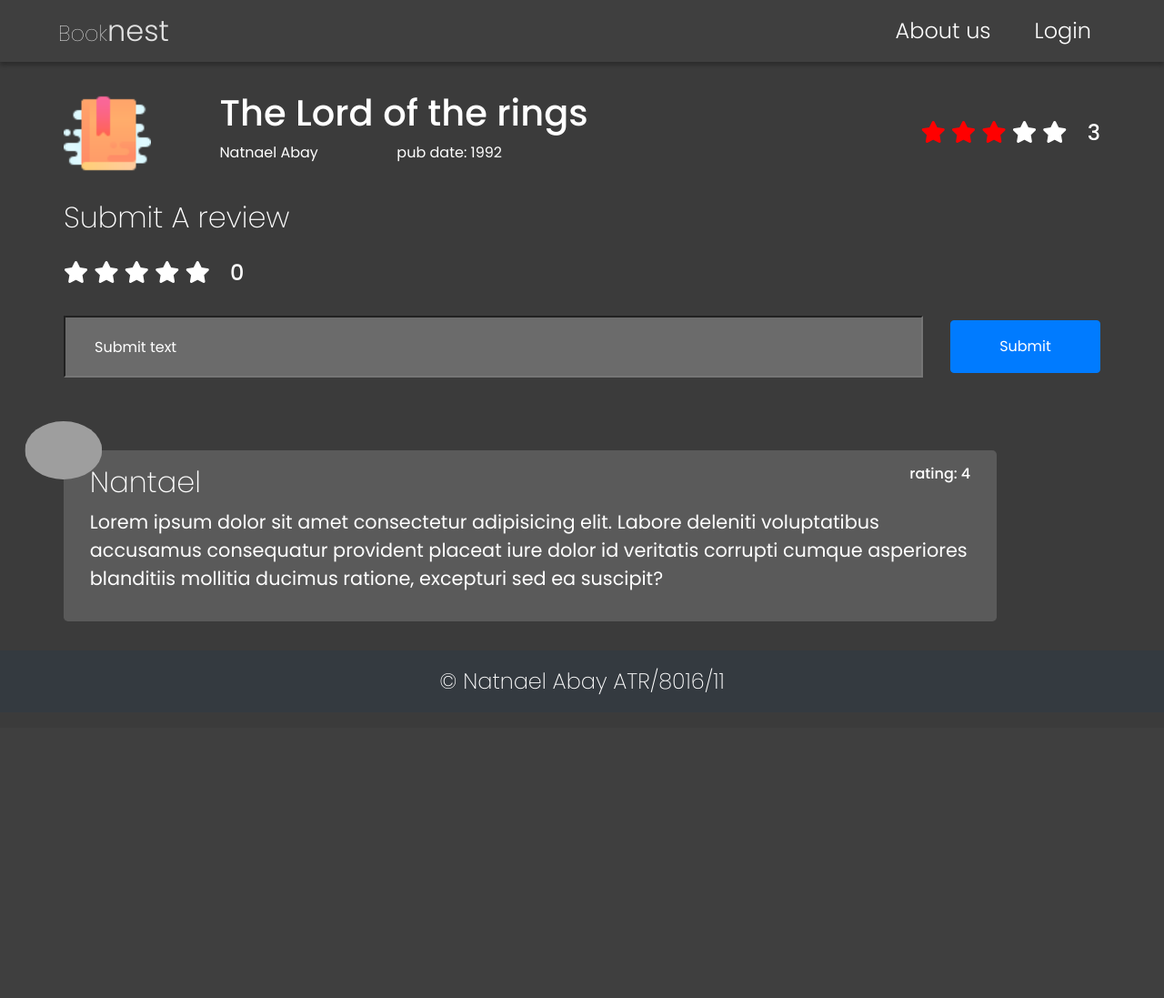
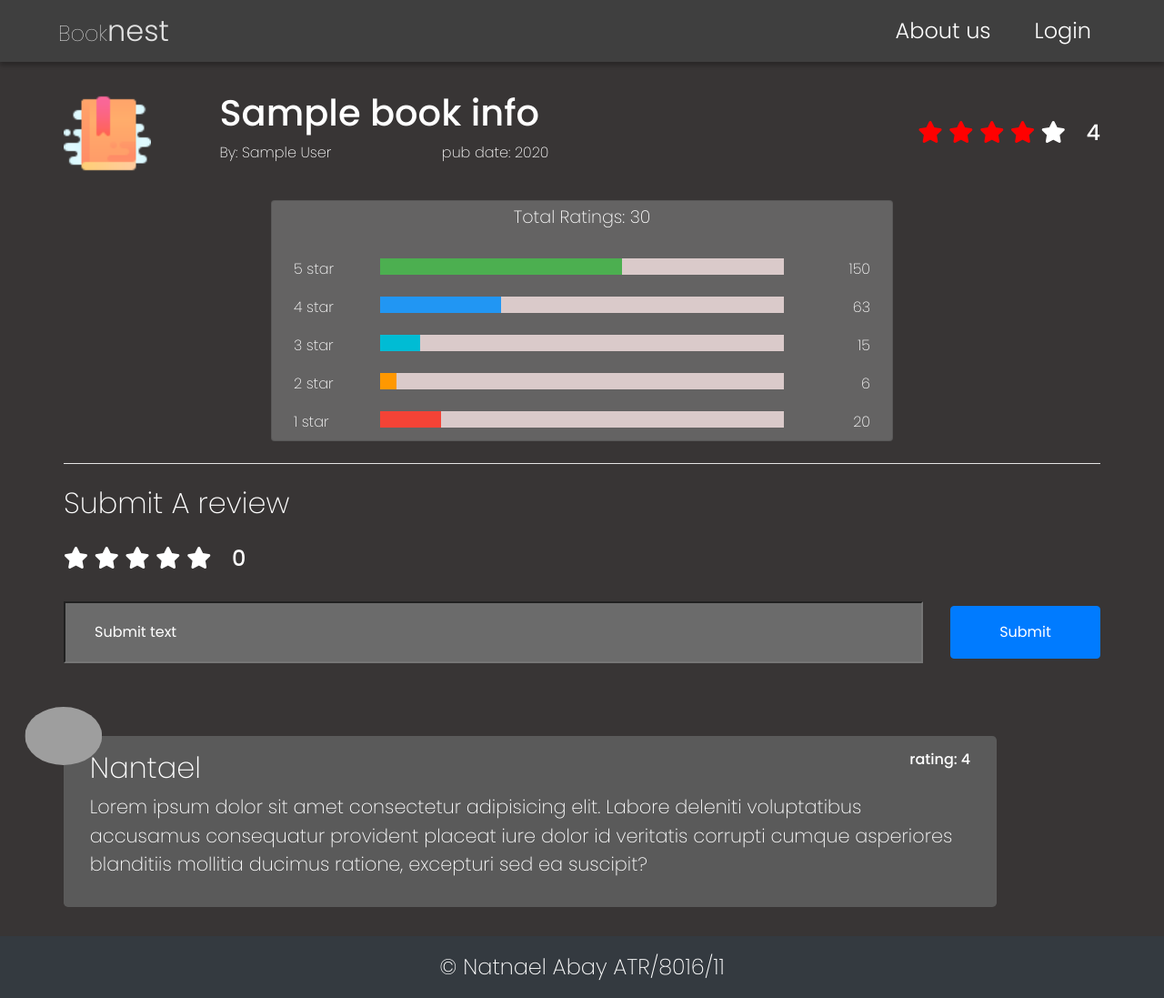
Before and after one commit to natnaelabay/Flask-Book-Reviews-App, a Flask app: template books/templates/book.html in a window 1280 px wide. Shown: the whole page at 91% size. Before the commit the page ends 764 px from the top, so only its background shows below. Run offline with Flask 2, Linux system fonts and the light colour scheme; the template is opened without the code that fills it: most values are stand-ins (such as "Sample title", 1, 10 or a date in 2020); grey boxes are pictures that could not be loaded.

Commit message:
[template] added rating bar for 1-5 rate counts

```diff
--- a/books/templates/book.html
+++ b/books/templates/book.html
@@ -15,7 +15,11 @@
 <style>
     body {
         font-size: 1.5rem;
-        background: rgb(59, 59, 59);
+    }
+
+    .container {
+        font-family: Poppins;
+        font-weight: 200;
     }
 
     .rating-wrapper {
@@ -106,20 +110,23 @@
 </style>
 
 <div class="container">
+
+    {% if book_info %}
+
     <div class="row">
-        <div class="col-9 ">
+        <div class="col-9">
             <div class="row">
                 <div class="col-3">
                     <img src="{{ url_for('static' , filename='images/book-svg.png')}}" alt="">
                 </div>
                 <div class="text-white ml-n5  col-8 contact">
-                    <h1>The Lord of the rings</h1>
+                    <h1>{{ book_info.title }}</h1>
                     <div class="row">
-                        <div class="col-4" style="font-size: 1rem;">
-                            <p>Natnael Abay</p>
+                        <div class="col-6" style="font-size: 1rem;">
+                            <p>By: {{ book_info.author }}</p>
                         </div>
-                        <div class="col-4" style="font-size: 1rem;">
-                            <p>pub date: 1992</p>
+                        <div class="ml-n5 col-4" style="font-size: 1rem;">
+                            <p>pub date: {{ book_info.year }}</p>
                         </div>
                     </div>
                 </div>
@@ -127,15 +134,157 @@
         </div>
         <div class="col-3 text-right contact">
             <div class="rating-showcase">
-                <span id="1" class="fa fa-star bg-red"></span>
-                <span id="2" class="fa fa-star bg-red"></span>
-                <span id="3" class="fa fa-star bg-red"></span>
-                <span id="4" class="fa fa-star"></span>
-                <span id="5" class="fa fa-star"></span>
-                <h4 class="text-left d-inline-block ml-3 rating-average">3</h4>
+                {% for i in range(5) %}
+                {% if i < book_info.rating_star %} <span id="{{i + 1}}" class="fa fa-star bg-red"></span>
+                    {% else %}
+                    <span id="{{i + 1}}" class="fa fa-star "></span>
+                    {% endif %}
+                    {% endfor %}
+                    <h4 class="text-left d-inline-block ml-3 rating-average">{{book_info.rating}}</h4>
+            </div>
+            <!-- <span id="3" class="fa fa-star bg-red"></span>
+            <span id="4" class="fa fa-star"></span>
+            <span id="5" class="fa fa-star"></span> -->
+        </div>
+    </div>
+
+
+    <div class="mx-auto my-4 card bg-rate ">
+        <div class="text-center py-1">
+            <p style="font-size: 1.2rem;">Total Ratings: 30</p>
+        </div>
+        <div class="row mx-4">
+
+            <div class="side">
+                <div>5 star</div>
+            </div>
+            <div class="middle">
+                <div class="bar-container">
+                    <div class="bar-5"></div>
+                </div>
+            </div>
+            <div class="side right">
+                <div>150</div>
+            </div>
+            <div class="side">
+                <div>4 star</div>
+            </div>
+            <div class="middle">
+                <div class="bar-container">
+                    <div class="bar-4"></div>
+                </div>
+            </div>
+            <div class="side right">
+                <div>63</div>
+            </div>
+            <div class="side">
+                <div>3 star</div>
+            </div>
+            <div class="middle">
+                <div class="bar-container">
+                    <div class="bar-3"></div>
+                </div>
+            </div>
+            <div class="side right">
+                <div>15</div>
+            </div>
+            <div class="side">
+                <div>2 star</div>
+            </div>
+            <div class="middle">
+                <div class="bar-container">
+                    <div class="bar-2"></div>
+                </div>
+            </div>
+            <div class="side right">
+                <div>6</div>
+            </div>
+            <div class="side">
+                <div>1 star</div>
+            </div>
+            <div class="middle">
+                <div class="bar-container">
+                    <div class="bar-1"></div>
+                </div>
+            </div>
+            <div class="side right">
+                <div>20</div>
             </div>
         </div>
+
     </div>
+    <hr class="bg-white">
+    <style>
+        .bg-rate {
+            width: 60%;
+            font-size: 1rem;
+            background: rgb(100, 99, 99);
+        }
+
+        /* Three column layout */
+        .side {
+            float: left;
+            width: 15%;
+            margin-top: 10px;
+        }
+
+        .middle {
+            margin-top: 10px;
+            float: left;
+            width: 70%;
+        }
+
+        /* Place text to the right */
+        .right {
+            text-align: right;
+        }
+
+        /* Clear floats after the columns */
+        .row:after {
+            content: "";
+            display: table;
+            clear: both;
+        }
+
+        /* The bar container */
+        .bar-container {
+            width: 100%;
+            background-color: #dacaca;
+            text-align: center;
+            color: white;
+        }
+
+        /* Individual bars */
+        .bar-5 {
+            width: 60%;
+            height: 18px;
+            background-color: #4CAF50;
+        }
+
+        .bar-4 {
+            width: 30%;
+            height: 18px;
+            background-color: #2196F3;
+        }
+
+        .bar-3 {
+            width: 10%;
+            height: 18px;
+            background-color: #00bcd4;
+        }
+
+        .bar-2 {
+            width: 4%;
+            height: 18px;
+            background-color: #ff9800;
+        }
+
+        .bar-1 {
+            width: 15%;
+            height: 18px;
+            background-color: #f44336;
+        }
+    </style>
 
 
     <h2 class="text-white my-4">Submit A review</h2>
@@ -148,7 +297,7 @@
             <span id="5" class="fa star fa-star"></span>
             <h4 class="text-left d-inline-block ml-3 rating-count">0</h4>
         </div>
-        <form action="" class="r-form" id="r-form">
+        <form action="/submit-review" method="POST" class="r-form" id="r-form">
             <div class="row">
                 <div class="col-10">
                     <input type="text" placeholder="Submit text" name="rating_text" class="txt-area">
@@ -157,7 +306,9 @@
                     <input type="submit" value="Submit" class="r-btn d-inline-block btn btn-primary">
                 </div>
             </div>
-            <input type="number" placeholder="" id="rating_count" class="d-none" name="rating_count">
+            <input type="text" placeholder="" id="review_isbn" class="d-none" name="review_isbn"
+                value="{{book_info.isbn}}">
+            <input type="number" placeholder="" id="rating_count" class="d-none" value="0" name="rating_count">
         </form>
     </div>
 
@@ -180,6 +331,11 @@
                 ducimus ratione, excepturi sed ea suscipit? </p>
         </div>
     </div>
+
+    {% else %}
+    <h1>No such thing as a book</h1>
+    {% endif %}
+
 </div>
 
 
@@ -193,12 +349,12 @@
     let cur = false;
     let not = 0;
     let ids = ["1", "2", "3", "4", "5"];
-    r_form.addEventListener("submit", (e) => {
+    /* r_form.addEventListener("submit", (e) => {
         e.preventDefault()
         ratingInput.value = (cur == false) ? 0 : cur;
         console.log(ratingInput.value)
         console.log(document.querySelector(".txt-area").value)
-    })
+    }) */
     rating.addEventListener("mouseover", e => {
         if (ids.includes(e.target.id)) {
             for (let i = 0; i < parseInt(e.target.id); i++) {
@@ -207,13 +363,11 @@
             not = parseInt(e.target.id)
         }
     });
-
     rating.addEventListener("mouseout", e => {
         for (let i = (cur == false) ? 0 : cur; i < 5; i++) {
             rating_stars[i].style.color = "white";
         }
     });
-
     rating_stars.forEach(r => {
         r.addEventListener("click", e => {
             for (let i = 0; i < parseInt(e.target.id); i++) {
@@ -224,6 +378,7 @@
             }
             cur = e.target.id;
             ratingCount.innerHTML = cur
+            ratingCount.value = cur
         })
     });
 </script>
```
